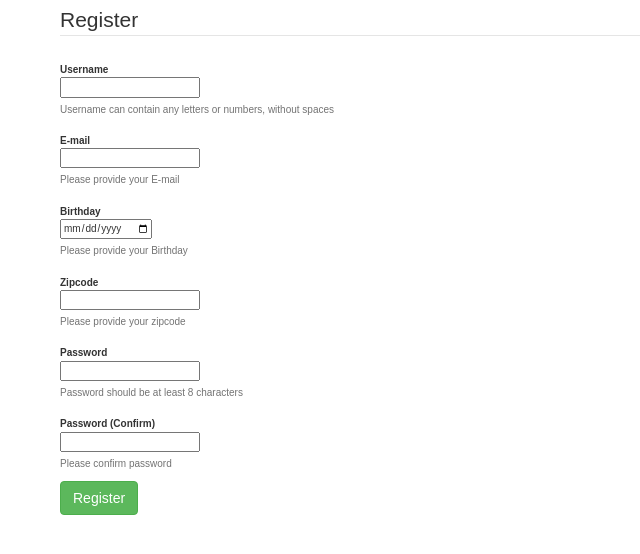
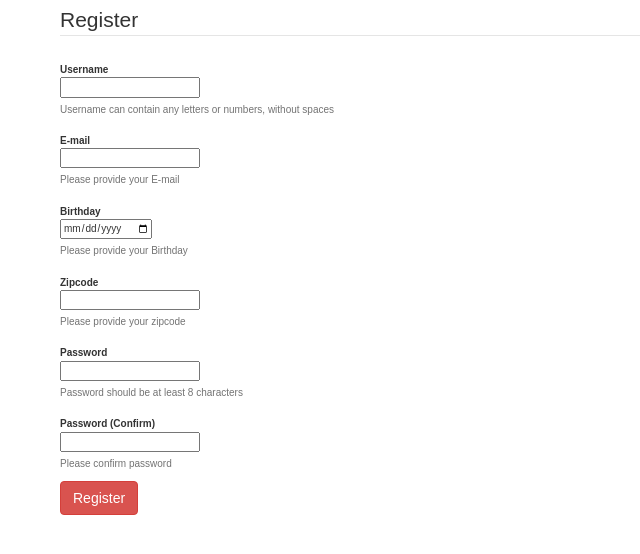
Before and after one commit to taekimm/idk_up2us, an Angular app in the folder public/: page /register in a window 1280 px wide. Shown: the top 554 px of the page, without its empty margins (0-640 px from the left). Built offline with nearby package versions, Linux system fonts and the light colour scheme.

Commit message:
hello world

```diff
--- a/public/src/app/reg/reg.component.html
+++ b/public/src/app/reg/reg.component.html
@@ -64,7 +64,7 @@
       <div class="control-group">
       <!-- Button -->
         <div class="controls">
-          <button class="btn btn-success">Register</button>
+          <button class="btn btn-danger">Register</button>
         </div>
       </div>
     </fieldset>
```
